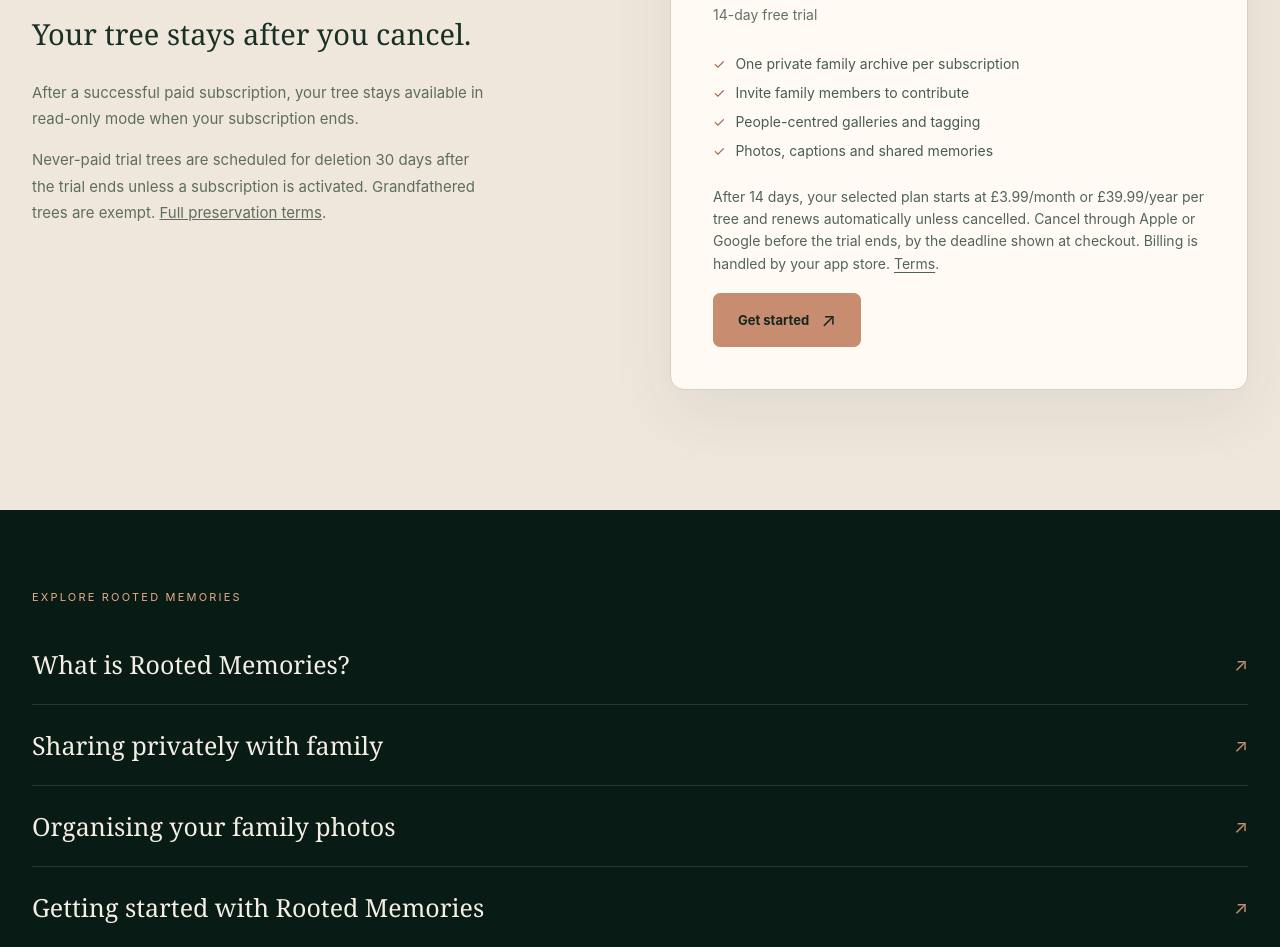
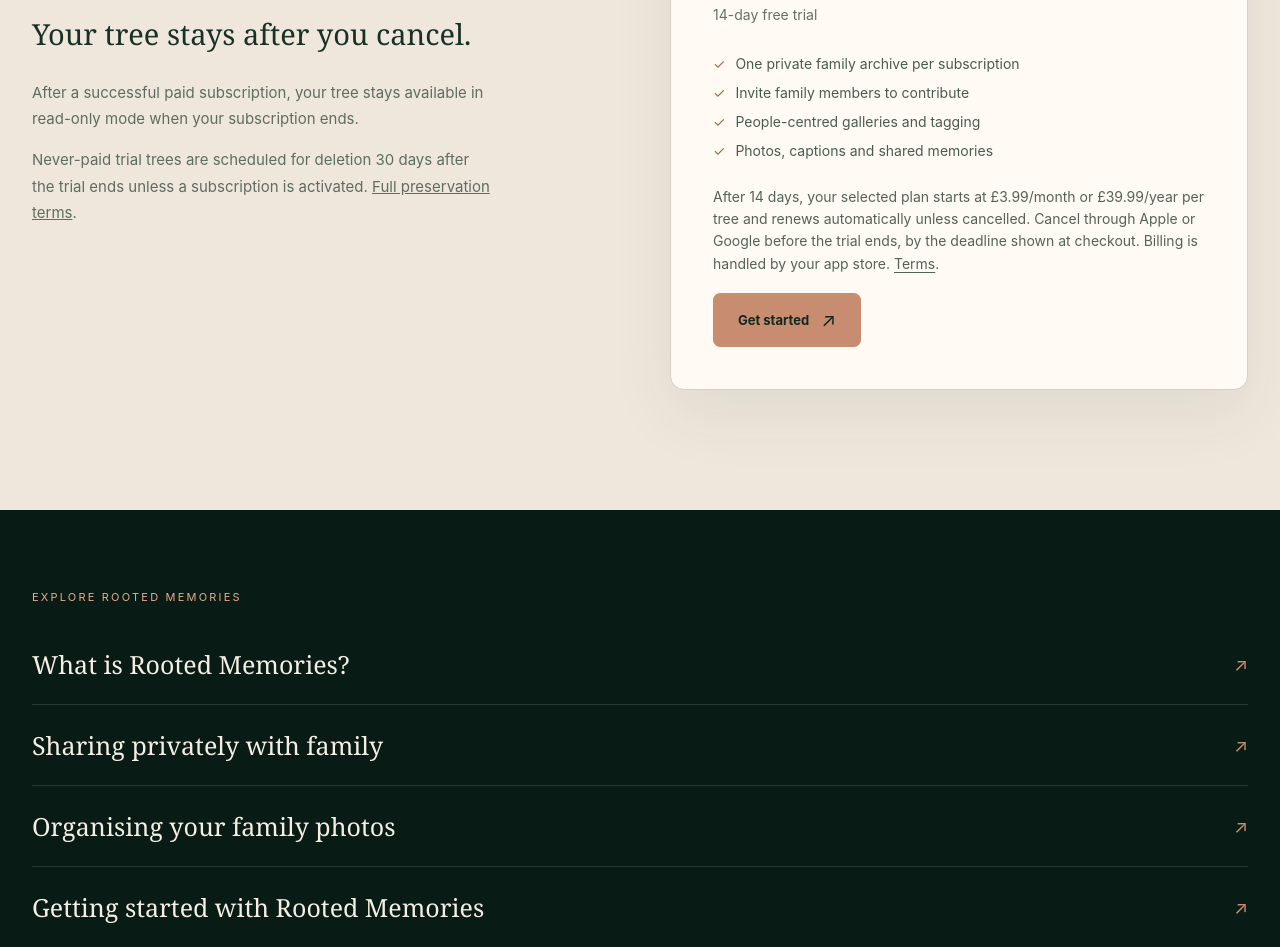
Before and after one commit to rootedmemories/website, a plain HTML site: page index.html in a window 1280 px wide. Shown: the part 5273-6220 px from the top of the page. Drawn offline with nearby package versions, Linux system fonts and the light colour scheme.

Commit message:
Update index.html

```diff
--- a/index.html
+++ b/index.html
@@ -1459,7 +1459,7 @@
             <p>One private archive for your family. Start with a <strong>14-day free trial.</strong></p>
             <h3 style="font-size: 29px">Your tree stays after you cancel.</h3>
             <p>After a successful paid subscription, your tree stays available in read-only mode when your subscription ends.</p>
-            <p class="price-small">Never-paid trial trees are scheduled for deletion 30 days after the trial ends unless a subscription is activated. Grandfathered trees are exempt. <a href="https://rootedmemories.com/terms-of-service/">Full preservation terms</a>.</p>
+            <p class="price-small">Never-paid trial trees are scheduled for deletion 30 days after the trial ends unless a subscription is activated. <a href="https://rootedmemories.com/terms-of-service/">Full preservation terms</a>.</p>
           </div>
           <div class="price-card reveal">
             <div class="eyebrow">Rooted Memories</div>
```
